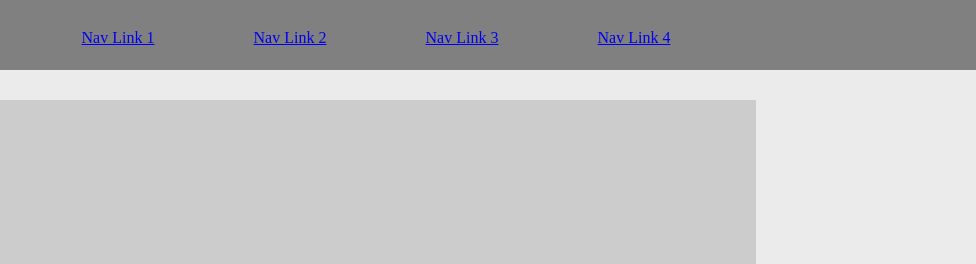
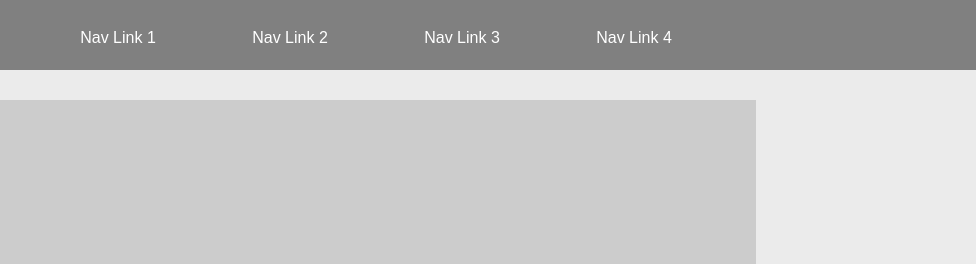
Before and after one commit to c-costello/wireframelab1, a plain HTML site: page index.html in a window 1280 px wide. Shown: the top 264 px of the page, 304-1280 px from the left. Drawn offline with Linux system fonts and the light colour scheme; placeholder pictures from the web are drawn by us.

Commit message:
updated link styling

```diff
--- a/styles/styles.css
+++ b/styles/styles.css
@@ -17,7 +17,12 @@ nav {
   left: 300px;
   width: 760px;
 }
+a {
+  color: white;
+  text-decoration: none;
+  font-family: sans-serif;
 
+}
 li {
   position: absolute;
 }
```
